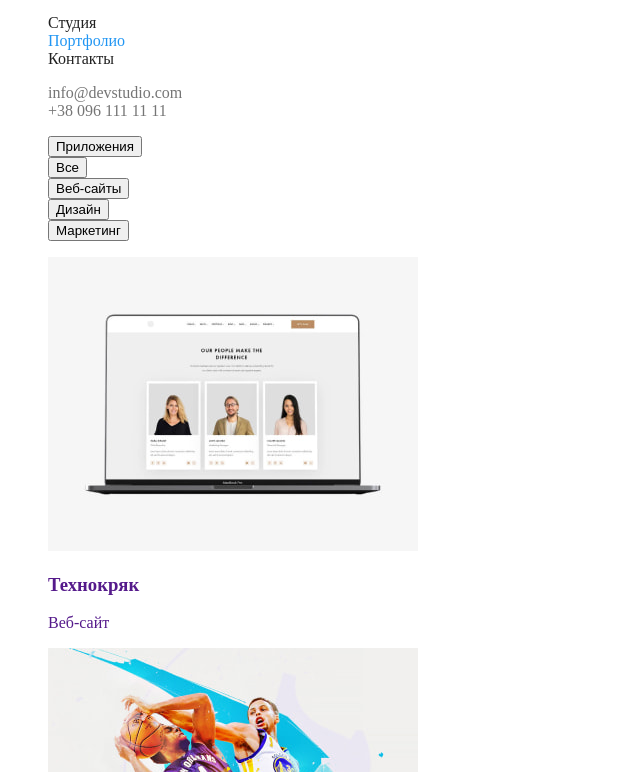
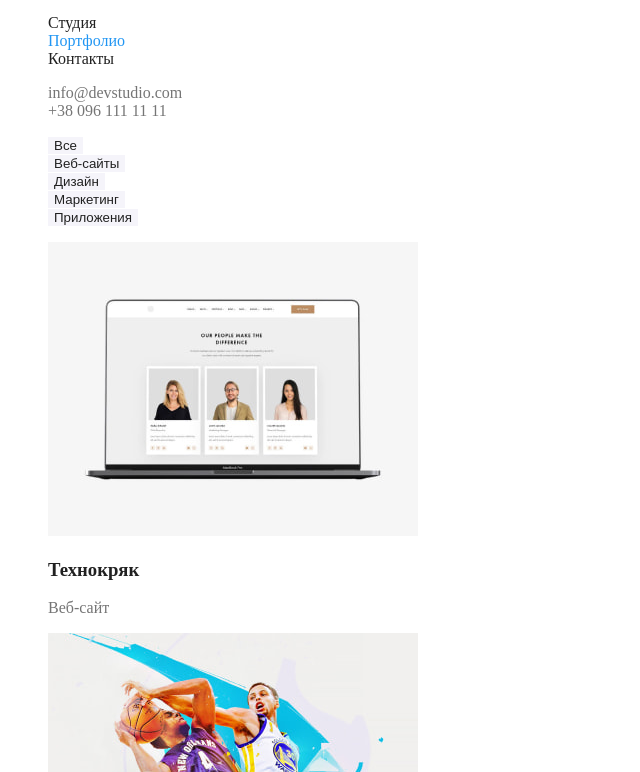
Before and after one commit to Yana-Vovk/goit-markup-hw-02, a plain HTML site: page portfolio.html in a window 1280 px wide. Shown: the part 28-800 px from the top of the page, without its empty margins (0-640 px from the left). Drawn offline with Linux system fonts and the light colour scheme.

Commit message:
Добавляет уникальную разметку двух страниц

```diff
--- a/css/primary.css
+++ b/css/primary.css
@@ -6,12 +6,23 @@
   --secondary-color: #ffffff;
   --footer-color: rgba(255, 255, 255, 0.6);
   --background: #2f303a;
+  --light-background: #f5f4fa;
 }
 
 /* Основные стили */
 body {
   background-color: var(--secondary-color);
   color: var(--main-color);
+}
+
+/* Типография */
+h1,
+h2,
+h3,
+h4,
+h5,
+h6 {
+  color: var(--heading-color);
 }
 
 /* Логотип шапки*/
--- a/css/style.css
+++ b/css/style.css
@@ -0,0 +1,33 @@
+/* Стили для первой страницы */
+.hero {
+  background-color: var(--background);
+}
+
+.hero h1 {
+  color: var(--secondary-color);
+}
+
+.hero .button {
+  color: var(--secondary-color);
+  background-color: var(--active-color);
+  border: none;
+}
+
+.team p,
+.projects p {
+  color: var(--main-color);
+}
+
+/* Стили для второй страницы - портфолио */
+.filter .button {
+  color: var(--heading-color);
+  background-color: var(--light-background);
+  border: none;
+}
+
+.filter .button:hover,
+.filter .button:focus {
+  color: var(--secondary-color);
+  background-color: var(--active-color);
+  border: none;
+}
--- a/portfolio.html
+++ b/portfolio.html
@@ -31,19 +31,19 @@
     <main>
         <h1 hidden>Портфолио Веб Студии</h1>
         <!-- Раздел фильтр -->
-        <section>
+        <section class="filter">
             <h2 hidden>Фильтр работ</h2>
             <!-- Перечень фильтров работ -->
             <ul class="list">
-                <li><button type="button">Приложения</button></li>
-                <li><button type="button">Все</button></li>
-                <li><button type="button">Веб-сайты</button></li>
-                <li><button type="button">Дизайн</button></li>
-                <li><button type="button">Маркетинг</button></li>
+                <li><button class="button" type="button">Все</button></li>
+                <li><button class="button" type="button">Веб-сайты</button></li>
+                <li><button class="button" type="button">Дизайн</button></li>
+                <li><button class="button" type="button">Маркетинг</button></li>
+                <li><button class="button" type="button">Приложения</button></li>
             </ul>
         </section>
         <!-- Раздел проекты -->
-        <section>
+        <section class="projects">
             <h2 hidden>Проекты</h2>
             <!-- Список проектов -->
             <ul class="list">
```
Also changed, not shown: index.html (+3 -3 lines).
